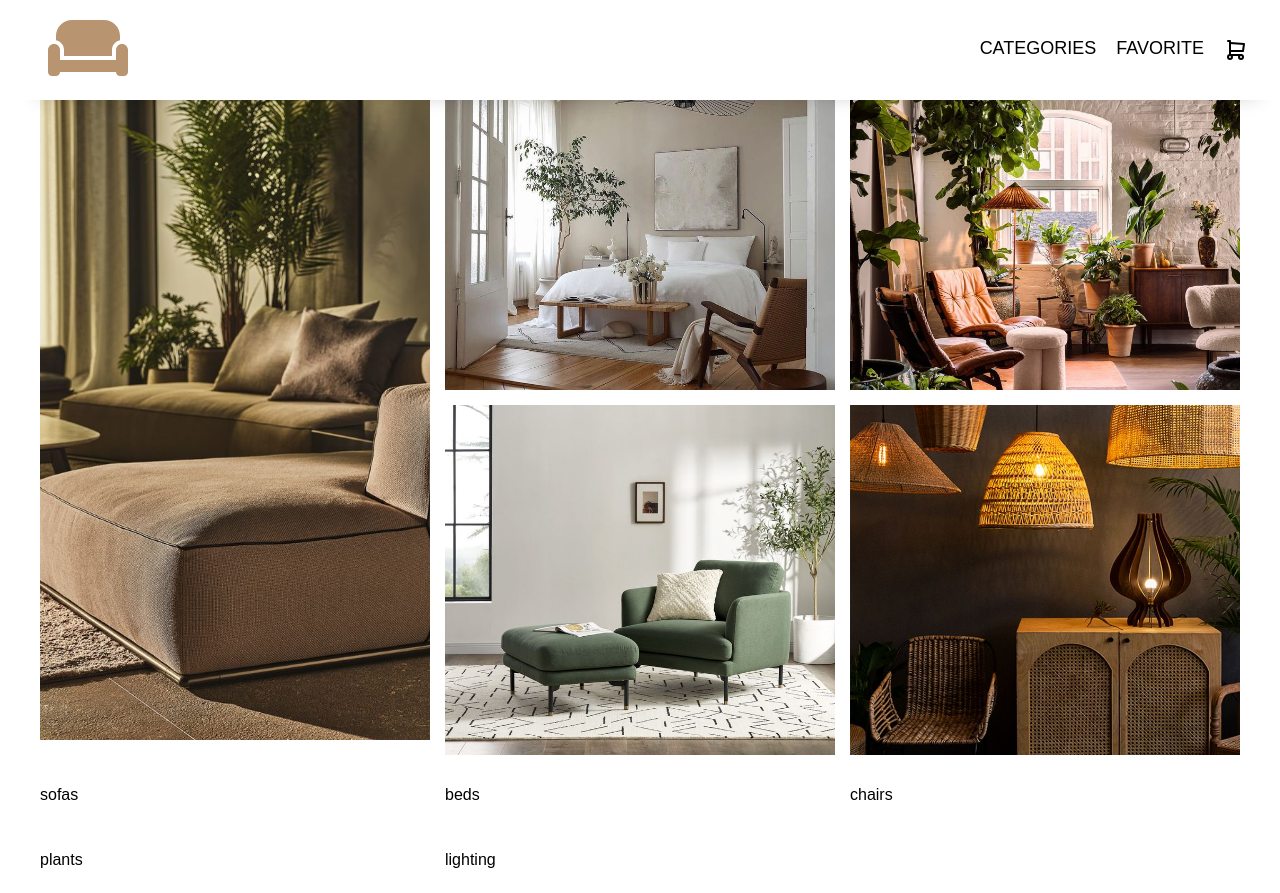
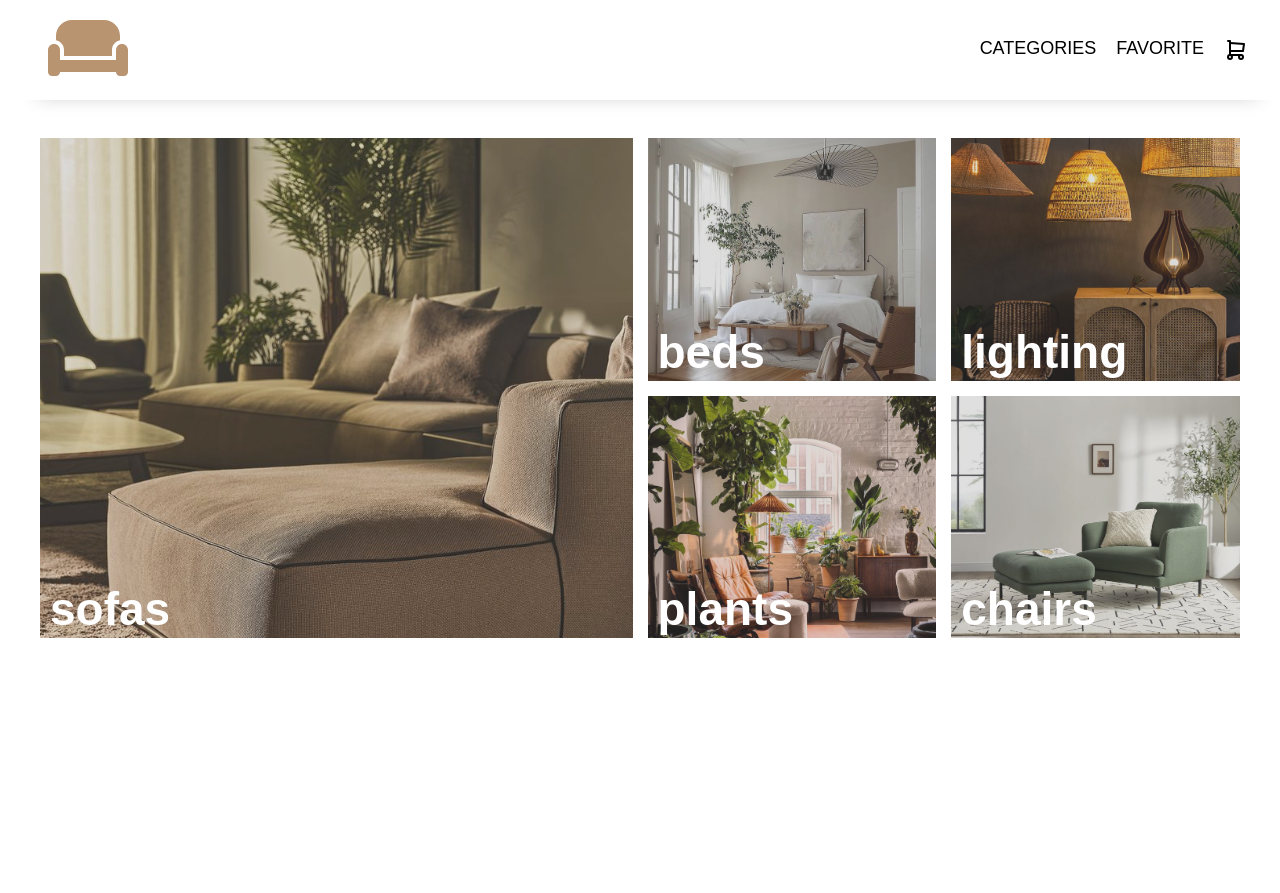
Before and after one commit to mhserrano/e-commerce, a React (Vite) app: page / in a window 1280 px wide. After the commit the page ends 800 px from the top, so only its background shows below. Built offline with nearby package versions, Linux system fonts and the light colour scheme; a web font is replaced by a local one.

Commit message:
Finished the styling of the header section

```diff
--- a/src/components/Hero.css
+++ b/src/components/Hero.css
@@ -1,30 +1,46 @@
-.container {
-  max-width: 1200px;
+.header-container {
   margin: 0 auto;
-  margin-top: 40px;
+  padding-top: 130px;
+  height: 500px;
   display: grid;
-  grid-template-columns: repeat(3, 1fr);
+  grid-template-columns: repeat(4, 1fr);
   grid-template-rows: 1fr 1fr;
-  grid-template-areas: "one two three" "one two-low three-low";
+  grid-template-areas: "one one two three" "one one two-low three-low";
   grid-gap: 15px;
 }
 
-.one {
+.grid-one {
   grid-area: one;
+  overflow: hidden;
 }
-.two {
+.grid-two {
   grid-area: two;
+  overflow: hidden;
 }
-.two-low {
+.grid-two-low {
   grid-area: two-low;
+  overflow: hidden;
 }
-.three {
+.grid-three {
   grid-area: three;
+  overflow: hidden;
 }
-.three-low {
+.grid-three-low {
   grid-area: three-low;
+  overflow: hidden;
 }
-img {
+
+.header-container img {
   width: 100%;
+  height: 100%;
   object-fit: cover;
+  filter: contrast(75%);
 }
+
+.main-description {
+  position: absolute;
+  margin: -60px 0 0 10px;
+  color: white;
+  font-size: 46px;
+  font-weight: 700;
+}
--- a/src/components/Hero.jsx
+++ b/src/components/Hero.jsx
@@ -9,16 +9,33 @@ import Sofas from "../img/header/sofas-header.jpg";
 function Hero() {
   return (
     <div className="container">
-      <img src={Sofas} alt="Sofas" className="one" height={700} />
-      <p className="main-description">sofas</p>
-      <img src={Beds} alt="Beds" className="two" height={350} />
-      <p className="main-description">beds</p>
-      <img src={Chairs} alt="Chairs" className="two-low" height={350} />
-      <p className="main-description">chairs</p>
-      <img src={Plants} alt="Plants" className="three" height={350} />
-      <p className="main-description">plants</p>
-      <img src={Lighting} alt="Lighting" className="three-low" height={350} />
-      <p className="main-description">lighting</p>
+      <div className="header-container">
+        <div className="grid-one">
+          <div className="shadow"></div>
+          <img src={Sofas} alt="Sofas" />
+          <p className="main-description">sofas</p>
+        </div>
+        <div className="grid-two">
+          <div className="shadow"></div>
+          <img src={Beds} alt="Beds" />
+          <p className="main-description">beds</p>
+        </div>
+        <div className="grid-two-low">
+          <div className="shadow"></div>
+          <img src={Plants} alt="Plants" />
+          <p className="main-description">plants</p>
+        </div>
+        <div className="grid-three">
+          <div className="shadow"></div>
+          <img src={Lighting} alt="Lighting" />
+          <p className="main-description">lighting</p>
+        </div>
+        <div className="grid-three-low">
+          <div className="shadow"></div>
+          <img src={Chairs} alt="Chairs" />
+          <p className="main-description">chairs</p>
+        </div>
+      </div>
     </div>
   );
 }
```
